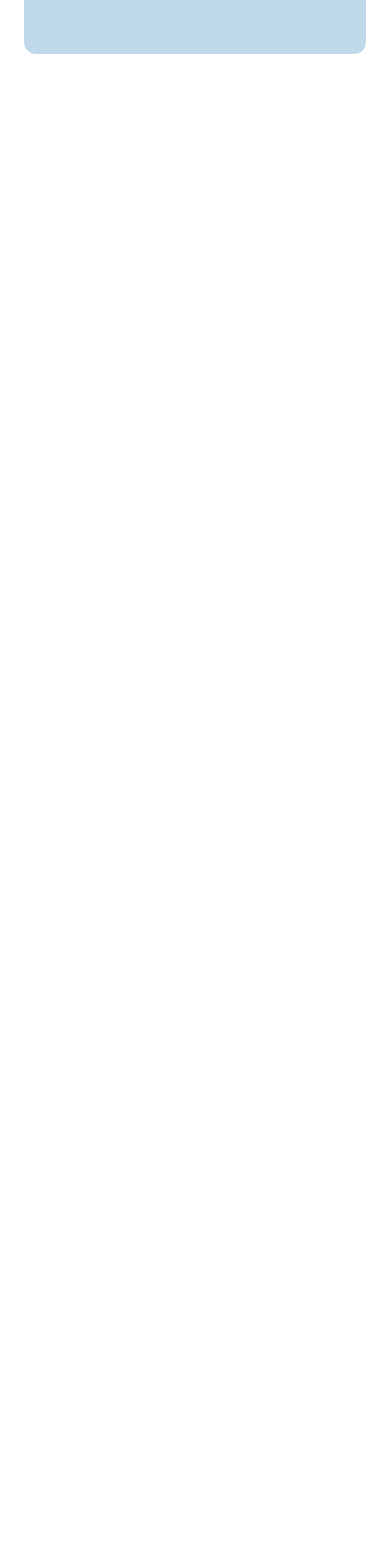
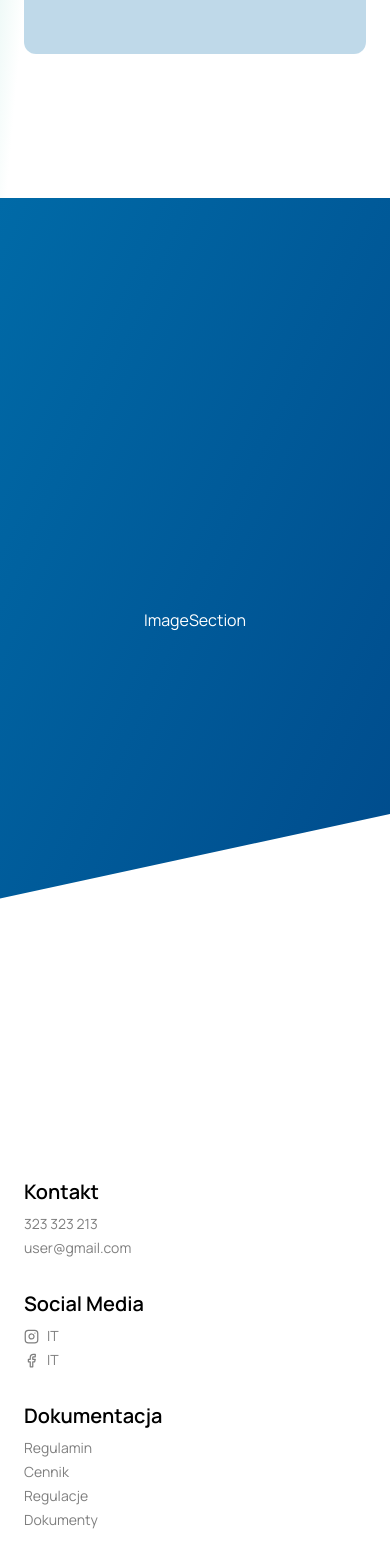
Before and after one commit to kxGeou/EducationPlatf, a React (Vite) app: page /blog in a window 390 px wide. Shown: the part 2760-4328 px from the top of the page. Before the commit the page ends 2814 px from the top, so only its background shows below. Built offline with nearby package versions, Linux system fonts and the light colour scheme; no server answers.

Commit message:
Add ImageSection component to blog main page
Introduced a new ImageSection component with associated CSS for a clipped background effect. Integrated ImageSection and Footer into BlogMainPage to enhance the page layout and visual design.

```diff
--- a/src/components/blog/BlogMainPage.jsx
+++ b/src/components/blog/BlogMainPage.jsx
@@ -2,20 +2,34 @@ import React from 'react'
 import RedHeader from '../homepage/RedHeader';
 import HeroBlog from './HeroBlog';
 import CourseListHero from '../homepage/CourseListHero';
+import Footer from '../homepage/Footer';
 import BlogList from './BlogList';
 import AboutBlogs from './AboutBlogs';
+import ImageSection from './ImageSection';
+
+
 function BlogMainPage() {
   return (
-    <div className='flex justify-center min-h-screen bg-gradient-to-br to-35% from-secondaryGreen to-white'>
-        <RedHeader></RedHeader>
-        <div className='w-full max-w-[1100px] mt-26 lg:mt-38'>
-            <HeroBlog></HeroBlog>
-            <CourseListHero></CourseListHero>
-            <BlogList></BlogList>
-            <AboutBlogs></AboutBlogs>
-        </div>
+    <div className='flex flex-col items-center min-h-screen bg-gradient-to-br to-35% from-secondaryGreen to-white'>
+      <RedHeader />
+
+      <div className='w-full max-w-[1100px] mt-26 lg:mt-38'>
+        <HeroBlog />
+        <CourseListHero />
+        <BlogList />
+        <AboutBlogs />
+      </div>
+
+      <div className='w-full flex items-center justify-center'>
+        <ImageSection />
+      </div>
+
+      <div className='w-full max-w-[1100px]'>
+        <Footer />
+      </div>
     </div>
   )
 }
 
+
 export default BlogMainPage
--- /dev/null
+++ b/src/components/blog/ImageSection.jsx
@@ -0,0 +1,9 @@
+import React from 'react'
+import '../../styles/ImageSection.css';
+function ImageSection() {
+  return (
+    <div className='bg-gradient-to-br from-secondaryBlue to-primaryBlue text-white mt-36 md:mt-0 w-full max-w-[1920px] imageSection mb-12 min-h-screen px-6 flex items-center justify-center'>ImageSection</div>
+  )
+}
+
+export default ImageSection
--- /dev/null
+++ b/src/styles/ImageSection.css
@@ -0,0 +1,3 @@
+.imageSection {
+    clip-path: polygon(0 0, 100% 0%, 100% 73%, 0 83%);
+}
```
